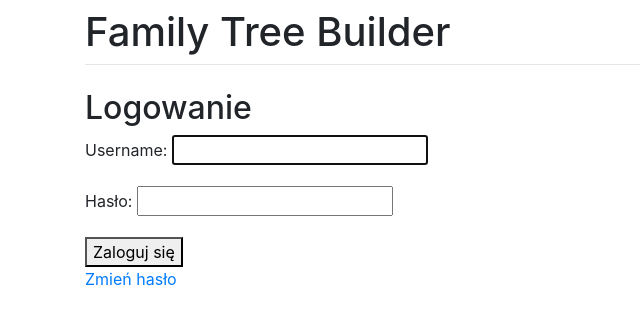
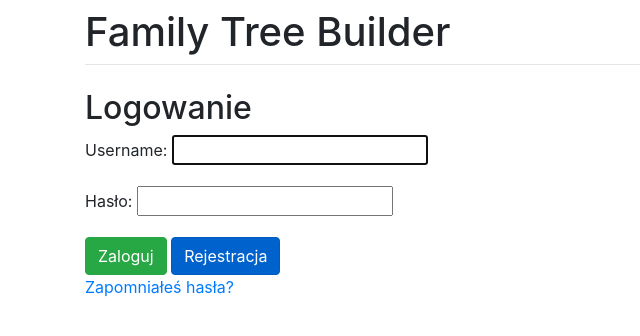
Before and after one commit to marcincelejewski/IBD-projekt, a Django app: page /accounts/login/ in a window 1280 px wide. Shown: the top 336 px of the page, without its empty margins (0-640 px from the left). Run offline with Django 3.2, Linux system fonts and the light colour scheme; some libraries are stand-ins or nearby versions.

Commit message:
panel logowania

```diff
--- a/familytreebuilder/templates/familytreebuilder/home.html
+++ b/familytreebuilder/templates/familytreebuilder/home.html
@@ -9,7 +9,8 @@
   <p><a href="{% url 'password_reset' %}">Zmień hasło</a></p>
 {% else %}
   <p>Nie jesteś zalogowany!</p>
-  <a href="{% url 'login' %}">Zaloguj</a>
-  <a href="{% url 'signup' %}">Rejestracja</a>
+  <a href="{% url 'login' %}" class="btn btn-primary active" role="button" aria-pressed="true">Logowanie</a>
+  <a href="{% url 'signup' %}" class="btn btn-primary active" role="button" aria-pressed="true">Rejestracja</a>
+
 {% endif %}
 {% endblock %}
--- a/familytreebuilder/templates/registration/login.html
+++ b/familytreebuilder/templates/registration/login.html
@@ -4,10 +4,12 @@
 
 {% block content %}
 <h2>Logowanie</h2>
-  <form method="post" >
+  <form method="post">
     {% csrf_token %}
     {{ form.as_p }}
-    <button type="submit">Zaloguj się</button>
-    <p><a href="{% url 'password_reset' %}">Zmień hasło</a></p>
+    <button type="submit" class="btn btn-success">Zaloguj</button>
+    <a href="{% url 'signup' %}" class="btn btn-primary active" role="button" aria-pressed="true">Rejestracja</a>
+    <p><a href="{% url 'password_reset' %}">Zapomniałeś hasła?</a></p>
   </form>
+
 {% endblock %}
```
